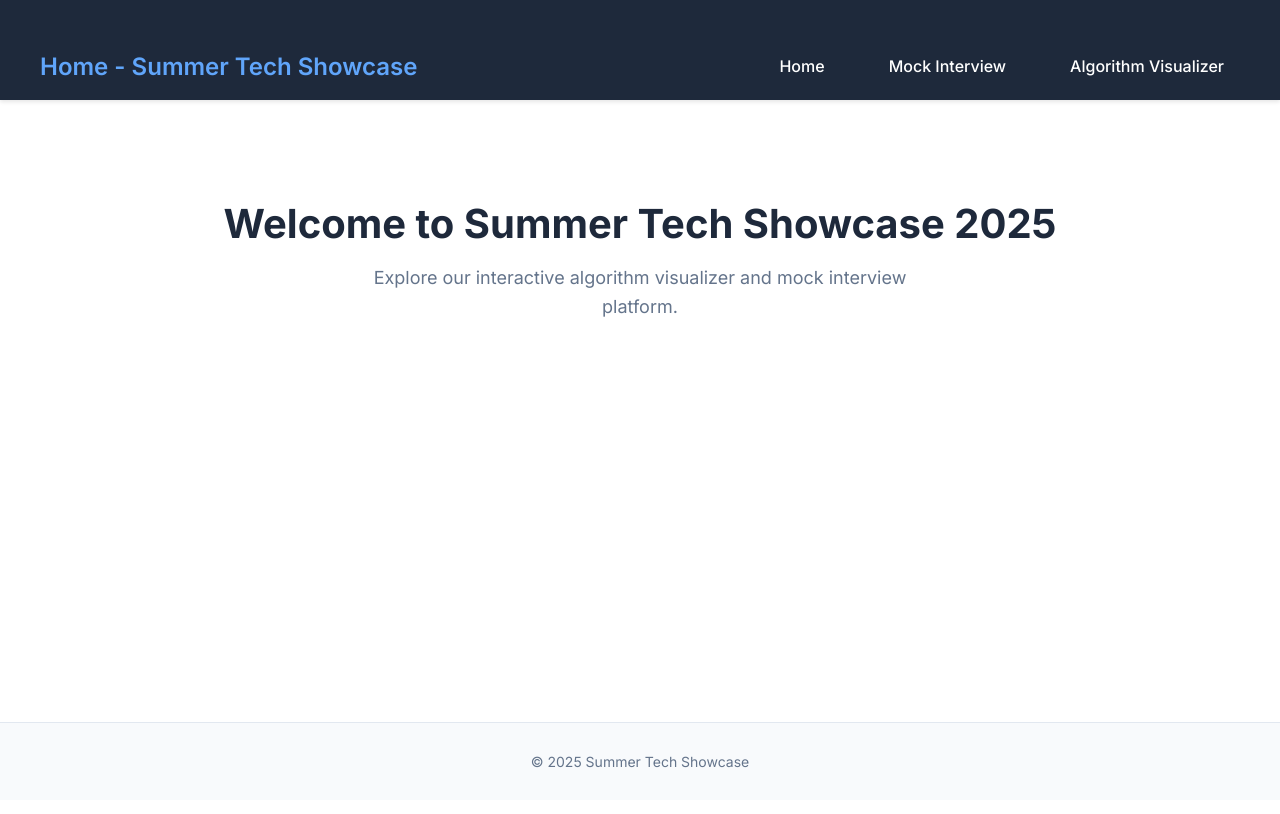
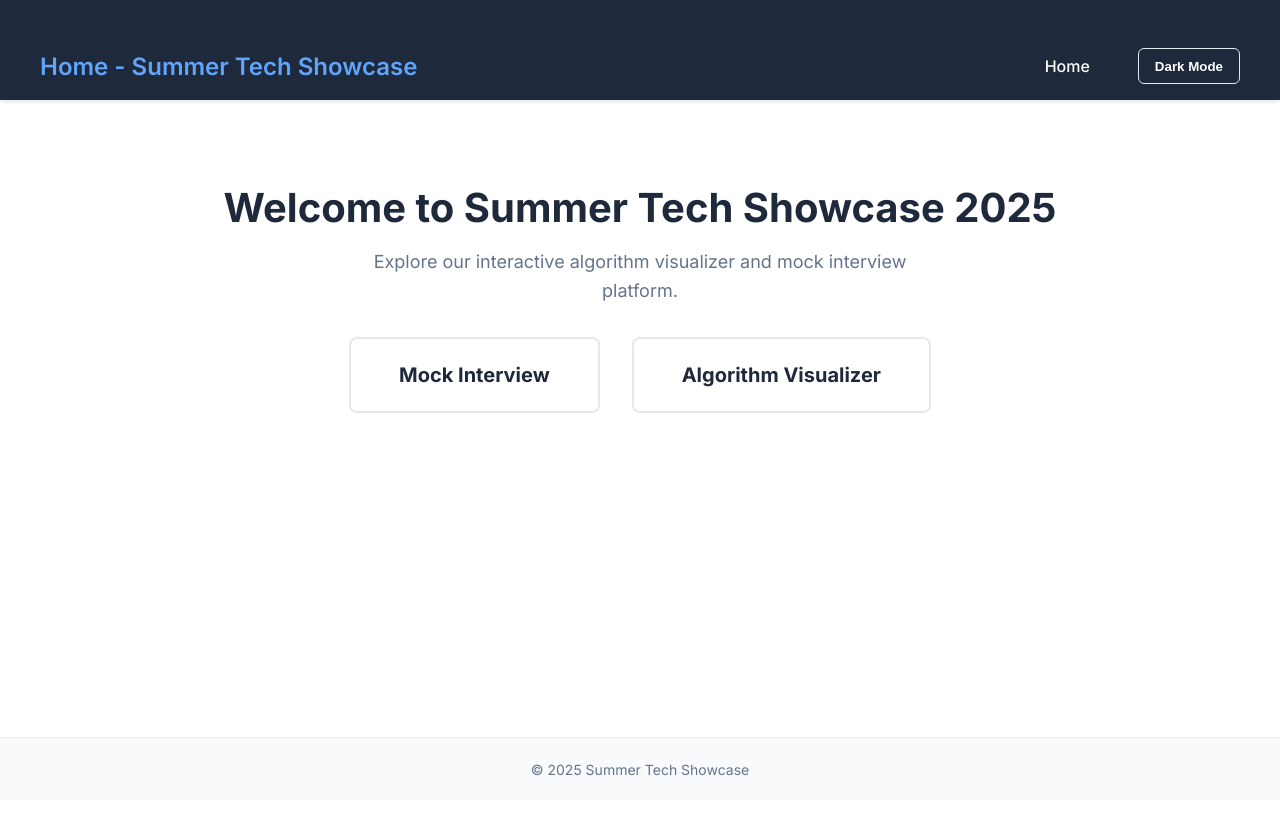
Before and after one commit to ntckim/Summer-Tech-Showcase-2025, a React (Vite) app: page / in a window 1280 px wide. Built offline with nearby package versions, Linux system fonts and the light colour scheme; no server answers; what cytoscape-klay would draw is missing.

Commit message:
Merge branch 'main' of https://github.com/ntckim/Summer-Tech-Showcase-2025

```diff
--- a/src/layouts/Layout.css
+++ b/src/layouts/Layout.css
@@ -6,16 +6,49 @@ html {
     -moz-osx-font-smoothing: grayscale;
   }
 
+
+ /* Default (light) theme */
  :root {
     --header-h: 100px;  /* header height */
-    --footer-h: 45px;  /* footer height */
+    --footer-h: 30px;   /* footer height */
+     --bg: #ffffff;
+    --text: #1e293b;
+    --muted-bg: #f8fafc;
+    --muted-text: #64748b;
+    --header-bg: #1e293b;
+    --header-text: #ffffff;
+    --link-hover-bg: #334155;
+    --link-hover-text: #60a5fa;
+    --brand-color: #60a5fa;
+    --border: #e2e8f0;
+    --input-bg: #ffffff;
+    --input-text: #1e293b;
    }
+   /* Dark theme overrides */
+  :root[data-theme="dark"] {
+    --bg: #1a1a1a;
+    --text: #f8fafc;
+    --muted-bg: #2a2a2a;
+    --muted-text: #cbd5e1;
+    --header-bg: #1e293b;
+    --header-text: #ffffff;
+    --link-hover-bg: #334155;
+    --link-hover-text: #60a5fa;
+    --brand-color: #60a5fa;
+    --border: #334155;
+    --input-bg: #2a2a2a;
+    --input-text: #f8fafc;
+  }
+
 
  .app-layout {
   min-height: 100vh;
   display: flex;
   flex-direction: column;
+  background-color: var(--bg);
+  color: var(--text);
  }
+
 
  .header {
     position: fixed;
@@ -23,13 +56,15 @@ html {
     left: 0;
     right: 0;
 
+
     height: var(--header-h);
-  background-color: #1e293b;
-  color: white;
+    background-color: var(--header-bg);
+    color: var(--header-text);
   padding: 0;
   z-index: 1000; /* keeps the header abouve main content */
   box-shadow: 0 2px 4px rgba(0, 0, 0, 0.1);
  }
+
 
  .nav {
   display: flex;
@@ -41,20 +76,23 @@ html {
   height: 100%;
  }
 
+
  .nav-brand h1 {
   margin: 0;
   font-size: 1.5rem;
   font-weight: 600;
-  color: #60a5fa;
+  color: var(--brand-color);
  }
+
 
  .nav-links {
   display: flex;
   gap: 2rem;
  }
 
+
  .nav-link {
-  color: white;
+  color: var(--header-text);
   text-decoration: none;
   padding: 0.5rem 1rem;
   border-radius: 0.375rem;
@@ -62,10 +100,12 @@ html {
   font-weight: 500;
  }
 
+
  .nav-link:hover {
-  background-color: #334155;
-  color: #60a5fa;
+    background-color: var(--link-hover-bg);
+    color: var(--link-hover-text);
  }
+
 
  .main-content {
   flex: 1;
@@ -75,16 +115,19 @@ html {
   width: 100%;
  }
 
+
  .footer {
     position: fixed;
     bottom: 0;
     left: 0;
     right: 0;
 
+
     height: var(--footer-h);
 
-  background-color: #f8fafc;
-  border-top: 1px solid #e2e8f0;
+
+    background-color: var(--muted-bg);
+    border-top: 1px solid var(--border);
   padding: 1rem 2rem;
   text-align: center;
   margin-top: 0;
@@ -94,34 +137,41 @@ html {
   justify-content: center;
  }
 
+
  .footer p {
   margin: 0;
-  color: #64748b;
+  color: var(--muted-text);
   font-size: 0.875rem;
  }
+
 
  /* Page-specific styles */
  .home-page,
  .mock-interview-page {
   text-align: center;
   padding: 3rem 1rem;
+
+
  }
+
 
  .home-page h1,
  .mock-interview-page h1 {
   font-size: 2.5rem;
   margin-bottom: 1rem;
-  color: #1e293b;
+  color: var(--text);
  }
+
 
  .home-page p,
  .mock-interview-page p {
   font-size: 1.125rem;
-  color: #64748b;
+  color: var(--muted-text);
   max-width: 600px;
   margin: 0 auto;
   line-height: 1.6;
  }
+
 
  /* Mobile responsiveness */
  @media (max-width: 768px) {
@@ -134,21 +184,75 @@ html {
     gap: 0.5rem;
     padding: 1rem;
   }
-
    .nav-links {
     gap: 1rem;
   }
-
    .nav-brand h1 {
     font-size: 1.1rem;
   }
-
    .main-content {
     padding: calc(var(--header-h) + 0.75rem) 1rem calc(var(--footer-h) + 0.75rem);
   }
-
    .home-page h1,
   .mock-interview-page h1 {
     font-size: 2rem;
   }
+
+
+  /* home page buttons */
+  /* ---- Home page CTA buttons ---- */
+ .home-actions {
+  display: flex;
+  justify-content: center;
+  gap: 2rem;
+  margin-top: 2rem;
+  flex-wrap: wrap;
  }
+
+
+ .cta-btn {
+  display: inline-block;
+  background: transparent;
+  border: 2px solid var(--border);
+  color: var(--text);                 /* <-- key fix: uses body text color */
+  padding: 1.25rem 2.5rem;
+  border-radius: 0.5rem;
+  cursor: pointer;
+  font-size: 1.25rem;
+  font-weight: 600;
+  text-decoration: none;
+  transition: background-color 0.2s ease, color 0.2s ease, border-color 0.2s ease,
+              box-shadow 0.2s ease, transform 0.02s ease;
+  box-shadow: 0 1px 2px rgba(0,0,0,0.04);
+ }
+
+
+ .cta-btn:hover {
+  background-color: var(--muted-bg);
+  border-color: var(--brand-color);
+  color: var(--text);
+ }
+
+
+ .cta-btn:active {
+  transform: translateY(1px);
+ }
+
+
+ .cta-btn:focus-visible {
+  outline: 2px solid var(--brand-color);
+  outline-offset: 2px;
+  box-shadow: 0 0 0 4px rgba(96, 165, 250, 0.25);
+ }
+
+
+ /* Optional: make the buttons full-width on small screens */
+ @media (max-width: 480px) {
+  .cta-btn {
+    width: 100%;
+    text-align: center;
+  }
+ }
+
+
+  }
--- a/src/layouts/Layout.jsx
+++ b/src/layouts/Layout.jsx
@@ -1,7 +1,25 @@
 import { Link } from 'react-router-dom';
 import './Layout.css';
+import { useEffect, useState } from 'react';
+
 
 const Layout = ({ children, title = "Summer Tech Showcase 2025" }) => {
+ const [theme, setTheme] = useState(() => {
+   return localStorage.getItem("theme") || "light";
+ });
+
+
+ useEffect(() => {
+   document.documentElement.setAttribute("data-theme", theme);
+   localStorage.setItem("theme", theme);
+ }, [theme]);
+
+
+ const toggleTheme = () => {
+   setTheme(theme === "light" ? "dark" : "light");
+ };
+
+
  return (
    <div className="app-layout">
      <header className="header">
@@ -11,14 +29,30 @@ const Layout = ({ children, title = "Summer Tech Showcase 2025" }) => {
          </div>
          <div className="nav-links">
            <Link to="/" className="nav-link">Home</Link>
-            <Link to="/mockinterview" className="nav-link">Mock Interview</Link>
-            <Link to="/algorithmvis" className="nav-link">Algorithm Visualizer</Link>
+           <button
+             onClick={toggleTheme}
+             style={{
+               background: "transparent",
+               border: "1px solid var(--border)",
+               color: "var(--header-text)",
+               padding: "0.5rem 1rem",
+               borderRadius: "0.375rem",
+               cursor: "pointer",
+               fontWeight: "600"
+             }}
+           >
+             {theme === "light" ? " Dark Mode" : "Light Mode"}
+           </button>
          </div>
        </nav>
      </header>
+
+
      <main className="main-content">
        {children}
      </main>
+
+
      <footer className="footer">
        <p>© 2025 Summer Tech Showcase</p>
      </footer>
@@ -26,4 +60,5 @@ const Layout = ({ children, title = "Summer Tech Showcase 2025" }) => {
  );
 };
 
+
 export default Layout;
--- a/src/pages/Home.jsx
+++ b/src/pages/Home.jsx
@@ -1,11 +1,51 @@
 import Layout from '../layouts/Layout';
+import { Link } from 'react-router-dom';
+
 
 export default function Home() {
  return (
    <Layout title="Home - Summer Tech Showcase">
-      <div className="home-page">
+     <div className="home-page" style={{ textAlign: "center", padding: "2rem" }}>
        <h1>Welcome to Summer Tech Showcase 2025</h1>
        <p>Explore our interactive algorithm visualizer and mock interview platform.</p>
+
+
+       <div style={{ marginTop: "2rem", display: "flex", justifyContent: "center", gap: "2rem" }}>
+         <Link
+           to="/mockinterview"
+           style={{
+             background: "transparent",
+             border: "2px solid var(--border)",
+             color: "var(--text)",        // ✅ uses theme text color now
+             padding: "1.5rem 3rem",
+             borderRadius: "0.5rem",
+             cursor: "pointer",
+             fontSize: "1.25rem",
+             textDecoration: "none",
+             fontWeight: "bold"
+           }}
+         >
+           Mock Interview
+         </Link>
+
+
+         <Link
+           to="/algorithmvis"
+           style={{
+             background: "transparent",
+             border: "2px solid var(--border)",
+             color: "var(--text)",        // ✅ same fix here
+             padding: "1.5rem 3rem",
+             borderRadius: "0.5rem",
+             cursor: "pointer",
+             fontSize: "1.25rem",
+             textDecoration: "none",
+             fontWeight: "bold"
+           }}
+         >
+           Algorithm Visualizer
+         </Link>
+       </div>
      </div>
    </Layout>
  );
```
Also changed, not shown: src/pages/MockInterview/InterviewForm.jsx (+47 -22 lines), src/pages/MockInterview/MockInterview.jsx (+53 -31 lines). Lines whose indentation alone changed are shown as unchanged.
